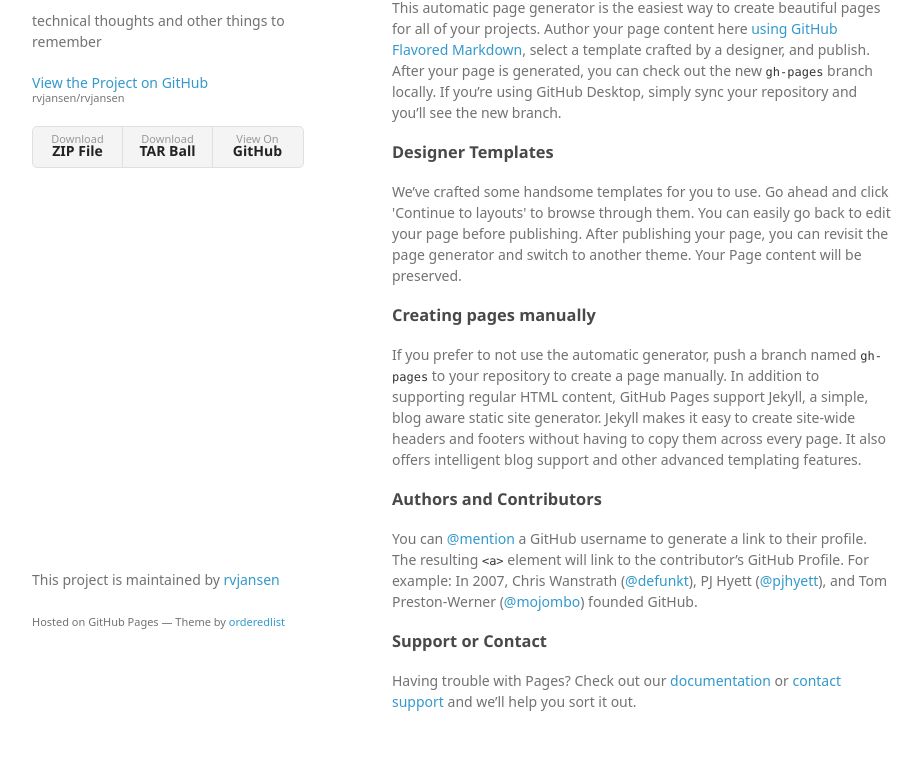
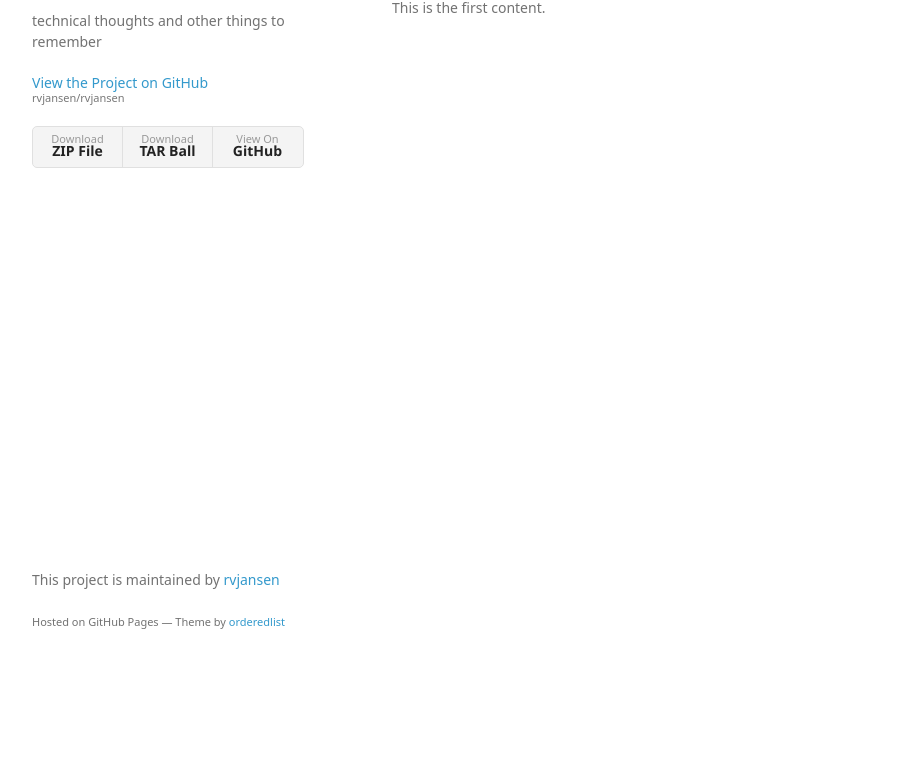
Before and after one commit to rvjansen/rvjansen, a plain HTML site: page index.html in a window 1280 px wide. Shown: the part 99-881 px from the top of the page, without its empty margins (178-1100 px from the left). After the commit the page ends 800 px from the top, so only its background shows below. Drawn offline with Linux system fonts and the light colour scheme; a web font is replaced by a local one.

```diff
--- a/index.html
+++ b/index.html
@@ -29,29 +29,9 @@
       </header>
       <section>
         <h3>
-<a id="welcome-to-github-pages" class="anchor" href="#welcome-to-github-pages" aria-hidden="true"><span aria-hidden="true" class="octicon octicon-link"></span></a>Welcome to GitHub Pages.</h3>
+<a id="first-content" class="anchor" href="#first-content" aria-hidden="true"><span aria-hidden="true" class="octicon octicon-link"></span></a>First content</h3>
 
-<p>This automatic page generator is the easiest way to create beautiful pages for all of your projects. Author your page content here <a href="https://guides.github.com/features/mastering-markdown/">using GitHub Flavored Markdown</a>, select a template crafted by a designer, and publish. After your page is generated, you can check out the new <code>gh-pages</code> branch locally. If you’re using GitHub Desktop, simply sync your repository and you’ll see the new branch.</p>
-
-<h3>
-<a id="designer-templates" class="anchor" href="#designer-templates" aria-hidden="true"><span aria-hidden="true" class="octicon octicon-link"></span></a>Designer Templates</h3>
-
-<p>We’ve crafted some handsome templates for you to use. Go ahead and click 'Continue to layouts' to browse through them. You can easily go back to edit your page before publishing. After publishing your page, you can revisit the page generator and switch to another theme. Your Page content will be preserved.</p>
-
-<h3>
-<a id="creating-pages-manually" class="anchor" href="#creating-pages-manually" aria-hidden="true"><span aria-hidden="true" class="octicon octicon-link"></span></a>Creating pages manually</h3>
-
-<p>If you prefer to not use the automatic generator, push a branch named <code>gh-pages</code> to your repository to create a page manually. In addition to supporting regular HTML content, GitHub Pages support Jekyll, a simple, blog aware static site generator. Jekyll makes it easy to create site-wide headers and footers without having to copy them across every page. It also offers intelligent blog support and other advanced templating features.</p>
-
-<h3>
-<a id="authors-and-contributors" class="anchor" href="#authors-and-contributors" aria-hidden="true"><span aria-hidden="true" class="octicon octicon-link"></span></a>Authors and Contributors</h3>
-
-<p>You can <a href="https://help.github.com/articles/basic-writing-and-formatting-syntax/#mentioning-users-and-teams" class="user-mention">@mention</a> a GitHub username to generate a link to their profile. The resulting <code>&lt;a&gt;</code> element will link to the contributor’s GitHub Profile. For example: In 2007, Chris Wanstrath (<a href="https://github.com/defunkt" class="user-mention">@defunkt</a>), PJ Hyett (<a href="https://github.com/pjhyett" class="user-mention">@pjhyett</a>), and Tom Preston-Werner (<a href="https://github.com/mojombo" class="user-mention">@mojombo</a>) founded GitHub.</p>
-
-<h3>
-<a id="support-or-contact" class="anchor" href="#support-or-contact" aria-hidden="true"><span aria-hidden="true" class="octicon octicon-link"></span></a>Support or Contact</h3>
-
-<p>Having trouble with Pages? Check out our <a href="https://help.github.com/pages">documentation</a> or <a href="https://github.com/contact">contact support</a> and we’ll help you sort it out.</p>
+<p>This is the first content.</p>
       </section>
       <footer>
         <p>This project is maintained by <a href="https://github.com/rvjansen">rvjansen</a></p>
```
Also changed, not shown: params.json (+1 -1 lines).
